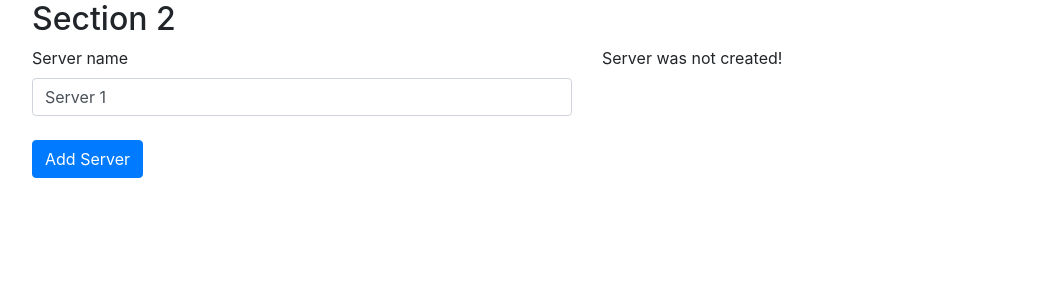
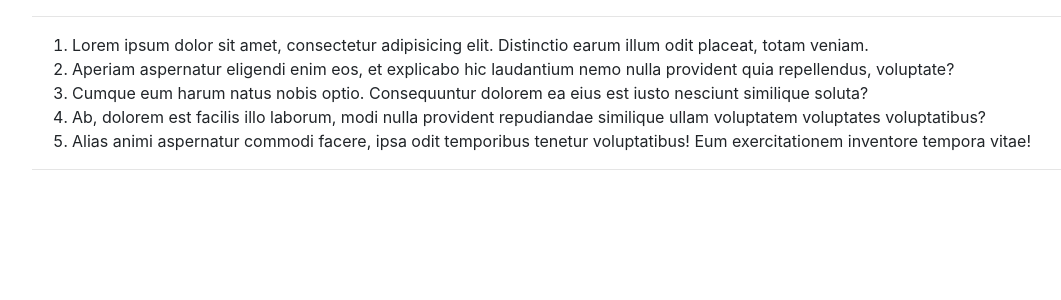
Before and after one commit to byshako/AngularTuts, an Angular app: page / in a window 1280 px wide. Shown: the top 300 px of the page, without its empty margins (53-1114 px from the left). Built offline with nearby package versions, Linux system fonts and the light colour scheme.

Commit message:
ngStyle & ngClass

```diff
--- a/src/app/app.component.html
+++ b/src/app/app.component.html
@@ -1 +1,2 @@
-<app-section-2></app-section-2>
+<!--<app-section-2></app-section-2>-->
+<app-section-2-finnal></app-section-2-finnal>
--- a/src/app/app.module.ts
+++ b/src/app/app.module.ts
@@ -5,11 +5,15 @@ import { AppComponent } from './app.component';
 import {FormsModule} from "@angular/forms";
 import {HttpModule} from "@angular/http";
 import { Section2Component } from './section-2/section-2.component';
+import { StylingComponent } from './styling/styling.component';
+import { Section2FinnalComponent } from './section-2-finnal/section-2-finnal.component';
 
 @NgModule({
   declarations: [
     AppComponent,
     Section2Component,
+    StylingComponent,
+    Section2FinnalComponent,
   ],
   imports: [
     BrowserModule,
--- /dev/null
+++ b/src/app/section-2-finnal/section-2-finnal.component.html
@@ -0,0 +1,23 @@
+<div class="container">
+  <div class="row">
+    <div class="col-12">
+      <hr>
+      <ol>
+        <li>Lorem ipsum dolor sit amet, consectetur adipisicing elit. Distinctio earum illum odit placeat, totam
+          veniam.
+        </li>
+        <li>Aperiam aspernatur eligendi enim eos, et explicabo hic laudantium nemo nulla provident quia repellendus,
+          voluptate?
+        </li>
+        <li>Cumque eum harum natus nobis optio. Consequuntur dolorem ea eius est iusto nesciunt similique soluta?</li>
+        <li>Ab, dolorem est facilis illo laborum, modi nulla provident repudiandae similique ullam voluptatem voluptates
+          voluptatibus?
+        </li>
+        <li>Alias animi aspernatur commodi facere, ipsa odit temporibus tenetur voluptatibus! Eum exercitationem
+          inventore tempora vitae!
+        </li>
+      </ol>
+      <hr>
+    </div>
+  </div>
+</div>
--- /dev/null
+++ b/src/app/section-2-finnal/section-2-finnal.component.ts
@@ -0,0 +1,15 @@
+import { Component, OnInit } from '@angular/core';
+
+@Component({
+  selector: 'app-section-2-finnal',
+  templateUrl: './section-2-finnal.component.html',
+  styleUrls: ['./section-2-finnal.component.css']
+})
+export class Section2FinnalComponent implements OnInit {
+
+  constructor() { }
+
+  ngOnInit() {
+  }
+
+}
--- a/src/app/section-2/section-2.component.css
+++ b/src/app/section-2/section-2.component.css
@@ -0,0 +1,6 @@
+.online{
+    color: aliceblue;
+}
+.offline{
+    color: blue;
+}
--- a/src/app/section-2/section-2.component.html
+++ b/src/app/section-2/section-2.component.html
@@ -1,4 +1,5 @@
 <div class="container">
+  <hr>
   <h2>Section 2</h2>
   <div class="row">
     <div class="col-6">
@@ -29,3 +30,4 @@
     </div>
   </div>
 </div>
+<app-styling *ngFor="let server of servers"></app-styling>
--- a/src/app/section-2/section-2.component.ts
+++ b/src/app/section-2/section-2.component.ts
@@ -10,13 +10,14 @@ export class Section2Component implements OnInit {
   serverCreationStatus = 'No server was created';
   serverName = 'Server 1';
   serverCreated = false;
-
+  servers = ['testserver', 'testserver 2', 'testserver 3'];
   constructor() { }
 
   ngOnInit() {
   }
   onCreateServer(){
     this.serverCreated = true;
+    this.servers.push(this.serverName);
     this.serverCreationStatus = 'Server Created! Name is ' + this.serverName;
   }
   onUpdateServerName(event: any){
--- /dev/null
+++ b/src/app/styling/styling.component.css
@@ -0,0 +1,8 @@
+.online{
+    color: aliceblue;
+    box-shadow: 3px 3px 8px red;
+}
+.offline{
+    color: aliceblue;
+    box-shadow: 3px 3px 8px green;
+}
--- /dev/null
+++ b/src/app/styling/styling.component.html
@@ -0,0 +1,13 @@
+<div class="container">
+  <hr>
+  <div class="row">
+    <div class="col-12">
+      <!--<p [ngStyle]="{backgroundColor: getColor()}">{{ 'Server' }} with ID {{ serverId }} is {{ getServerStatus() }}</p>-->
+      <p
+              [ngStyle]="{backgroundColor: getColor()}"
+              [ngClass]="{online: serverStatus === 'online', offline: serverStatus ==='offline'}">
+              {{ 'Server' }} with ID {{ serverId }} is {{ getServerStatus() }}
+      </p>
+    </div>
+  </div>
+</div>
--- /dev/null
+++ b/src/app/styling/styling.component.ts
@@ -0,0 +1,23 @@
+import { Component, OnInit } from '@angular/core';
+
+@Component({
+  selector: 'app-styling',
+  templateUrl: './styling.component.html',
+  styleUrls: ['./styling.component.css']
+})
+export class StylingComponent{
+  serverId: number = 10;
+  serverStatus: string = 'offline';
+  constructor() {
+    this.serverStatus = Math.random() > 0.5 ? 'online' : 'offline';
+  }
+
+  getServerStatus(){
+    return this.serverStatus;
+  }
+
+  getColor(){
+    return this.serverStatus === 'online' ? 'green' : 'red';
+  }
+
+}
```
Also changed, not shown: src/app/section-2-finnal/section-2-finnal.component.css (added), 2 other files (tests, documents, lock files or other folders).
